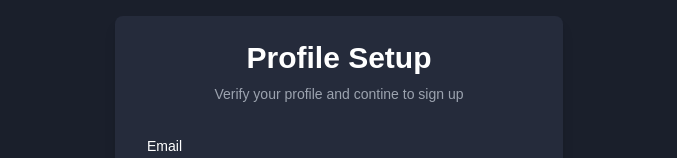
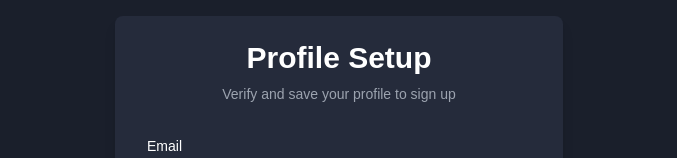
Before and after one commit to gaitonde/ai-interview-coach, a Next.js app: page /profile-setup in a window 1280 px wide. Shown: the top 158 px of the page, without its empty margins (301-978 px from the left). Built offline with nearby package versions, Linux system fonts and the light colour scheme; no server answers.

Commit message:
save profile btn fix

```diff
--- a/src/components/profile-setup.tsx
+++ b/src/components/profile-setup.tsx
@@ -85,7 +85,6 @@ export function ProfileSetup() {
     try {
       const profileAttributes = {
         id: storedProfileId,
-        userId: storedUserId,
         email: formData.get('email'),
         linkedin: formData.get('linkedin'),
         school: formData.get('school'),
@@ -300,7 +299,7 @@ export function ProfileSetup() {
         <div className="w-full max-w-md space-y-8 bg-[#252b3b] px-8 py-4 rounded-lg shadow-lg my-4">
           <div className="text-center">
             <h2 className="mt-2 text-3xl font-bold text-white">Profile Setup</h2>
-            <p className="mt-2 text-sm text-gray-400">Verify your profile and contine to sign up</p>
+            <p className="mt-2 text-sm text-gray-400">Verify and save your profile to sign up</p>
 {/*
             <p className="mt-2 text-sm text-gray-400">
               (or
```
